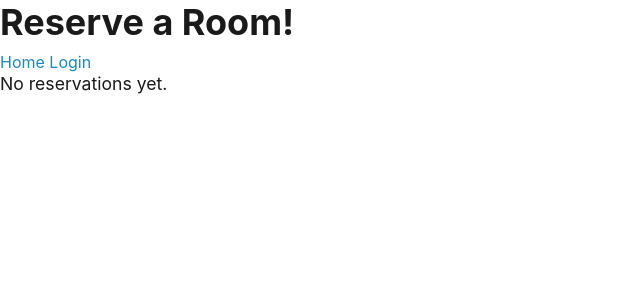
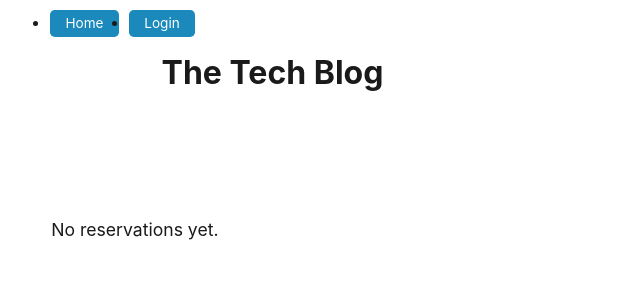
Before and after one commit to jovanna24/room_reservation_application, a Node project: template views/homepage.handlebars in a window 1280 px wide. Shown: the top 300 px of the page, without its empty margins (0-640 px from the left). Run offline with Node 20 templates, Linux system fonts and the light colour scheme; the template is opened without the code that fills it, so the values that code supplies are empty; some libraries are stand-ins or nearby versions.

```diff
--- a/views/homepage.handlebars
+++ b/views/homepage.handlebars
@@ -1,10 +1,10 @@
 {{!-- Loop over each reservation object in the reservation array --}}
-{{#if rooms.length}}
+{{#if events.length}}
     <ul>
-        {{#each rooms as |room|}}
+        {{#each events as |event|}}
             <li>
-                <h3><a href="/room/{{room.id}}">{{room.title}}</a></h3>
-                <p>Published on {{format_date room.date_created}}</p>
+                <h3><a href="/event/{{event.id}}">{{event.title}}</a></h3>
+                <p>Published on {{format_date event.date_created}}</p>
             </li>
         {{/each}}
     </ul>
--- a/views/layouts/main.handlebars
+++ b/views/layouts/main.handlebars
@@ -1,35 +1,43 @@
+<!DOCTYPE html>
 <html lang="en">
 
   <head>
-    <meta charset="utf-8" />
+    <meta charset="UTF-8" />
     <meta name="viewport" content="width=device-width, initial-scale=1.0" />
     <title>Room Reservation</title>
     <link rel="stylesheet" type="text/css" href="/css/jass.css" />
     <link rel="stylesheet" type="text/css" href="/css/style.css" />
   </head>
 
-  <body>
-    <header>
-      <h1>Reserve a Room!</h1>
-    </header>
-    <nav>
-      <a href="/">Home</a>
-      {{#if loggedIn}}
-        <button id="logout" class="btn-no-style">Logout</button>
-      {{else}}
-        <a
-          href="/login"
-        >Login</a>
-      {{/if}}
-    </nav>
-    <main>
-      <div class="placeholder position">
-        {{{body}}}
-      </div>
-    </main>
-    {{#if loggedIn}}
-      <script src="/public/js/logout.js"></script>
-    {{/if}}
-  </body>
-
+<body>
+        <div class="flex-column justify-space-around">
+            <header class="d-flex justify-content-between align-items-center p-2">
+                <nav class="position-relative w-100">
+                    <ul class="navbar-nav d-flex flex-row mr-auto">
+                        <li class="nav-item mr-2">
+                            <a href="/" class="btn btn-link btn-sm btn-outline-dark">Home</a></li>
+                        {{#if logged_in}}
+                        <li class="nav-item mr-2">
+                            <a href="/profile" class="btn btn-link btn-sm btn-outline-dark">Dashboard</a></li>
+                        <li class="nav-item mr-2">
+                            <button class="btn btn-link btn-sm btn-outline-dark" id="logout">Logout</button></li>
+                        {{else}}
+                        <li class="nav-item mr-2">
+                            <a href="/login" class="btn btn-link btn-sm btn-outline-dark">Login</a></li>
+                        {{/if}}
+                    </ul>
+                    <h2 id="centered-tile" class="col-md-5 text-center">The Tech Blog</h2>
+                </nav>
+            </header>
+            <main class="container container-fluid mt-5">
+                {{{ body }}}
+            </main>
+            <footer>
+                {{!-- footer info to be added here --}}
+            </footer>
+        </div>
+        {{#if logged_in}}
+        <script src="/js/logout.js"></script>
+        {{/if}}
+    </body>
 </html>
```
Also changed, not shown: seeds/index.js (+17 -37 lines), seeds/userData.js (deleted, +0 -23 lines), seeds/userData.json (+14 -0 lines), views/event.handlebars (renamed from views/room-search.handlebars).
